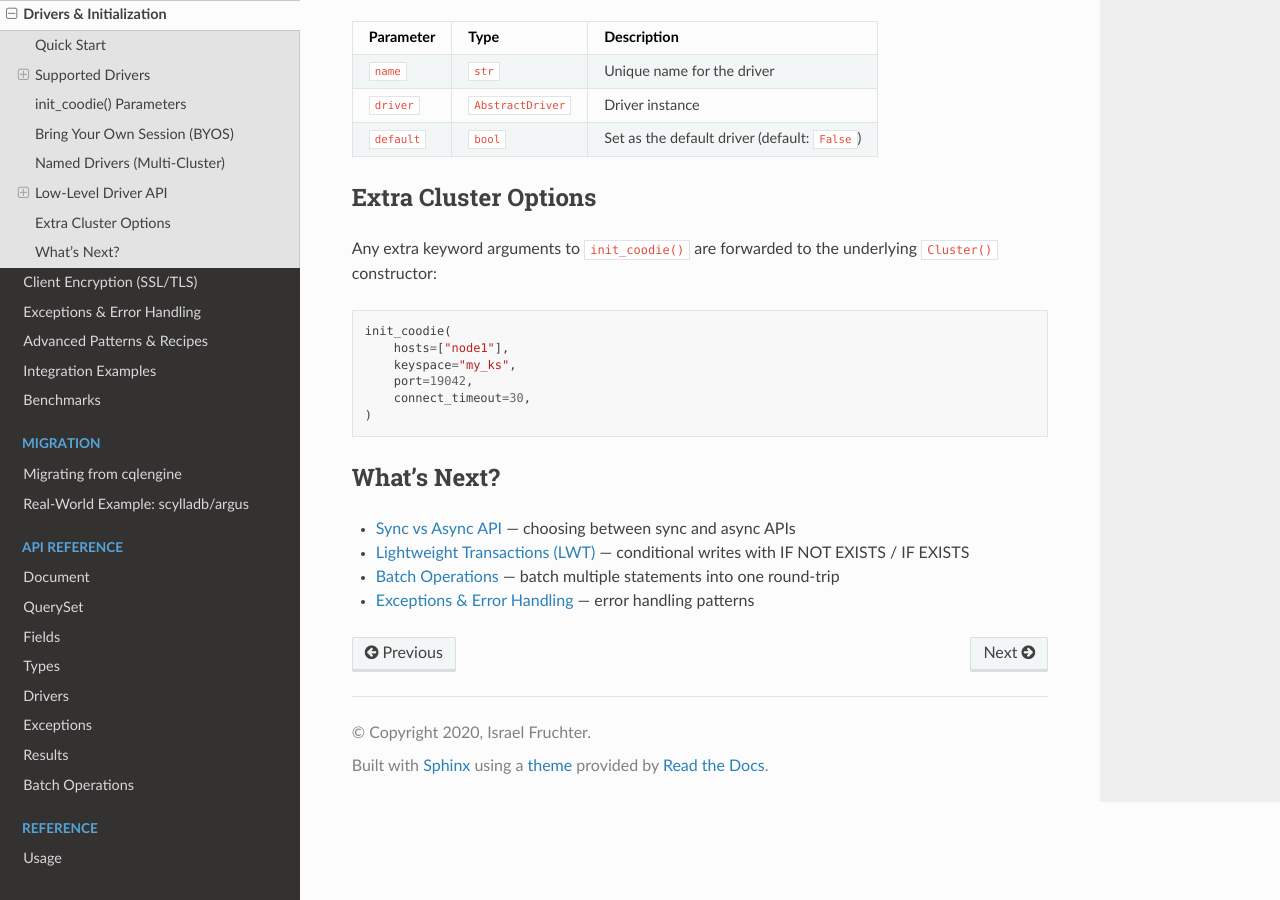
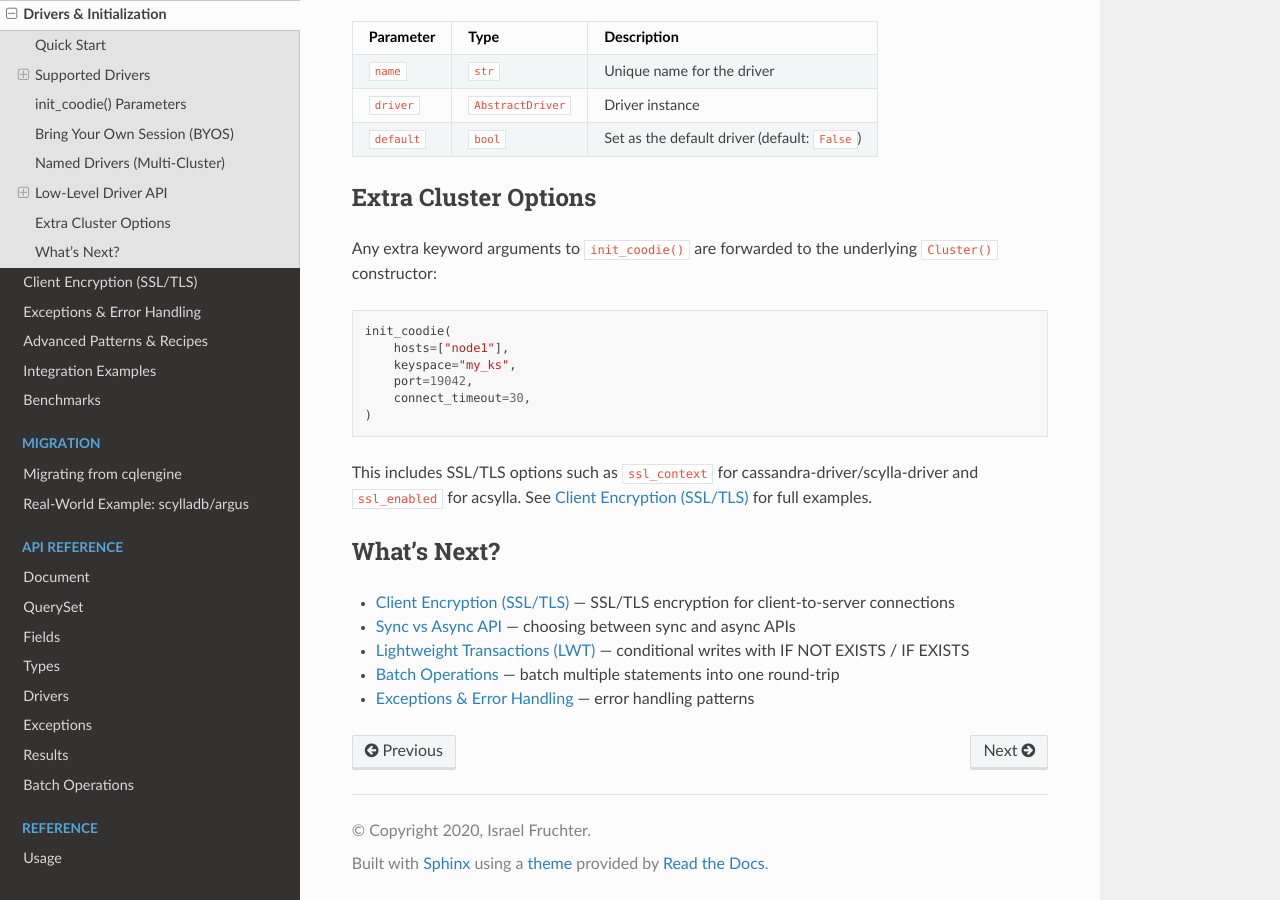
Before and after one commit to fruch/coodie, a Sphinx documentation site: the page built from docs/source/guide/drivers.md, in a window 1280 px wide and 900 px high, scrolled down 4175 px. Built offline with Sphinx 7.4.7 and the Read the Docs theme 3.1.0, drawn with Linux system fonts in a browser that asks for light colours.

Commit message:
docs(drivers): link encryption guide from drivers page (Phase 1, task 1.4)
Co-authored-by: fruch <340979+fruch@users.noreply.github.com>

````diff
--- a/docs/source/guide/drivers.md
+++ b/docs/source/guide/drivers.md
@@ -216,8 +216,13 @@ init_coodie(
 )
 ```
 
+This includes SSL/TLS options such as `ssl_context` for
+cassandra-driver/scylla-driver and `ssl_enabled` for acsylla.
+See {doc}`encryption` for full examples.
+
 ## What's Next?
 
+- {doc}`encryption` — SSL/TLS encryption for client-to-server connections
 - {doc}`sync-vs-async` — choosing between sync and async APIs
 - {doc}`lwt` — conditional writes with IF NOT EXISTS / IF EXISTS
 - {doc}`batch-operations` — batch multiple statements into one round-trip
````
